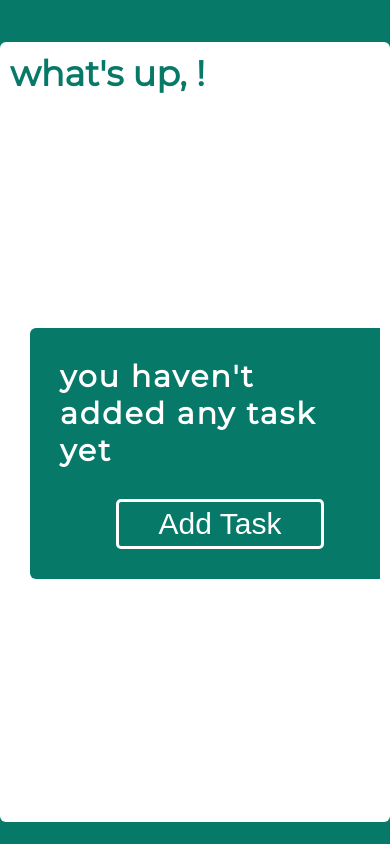
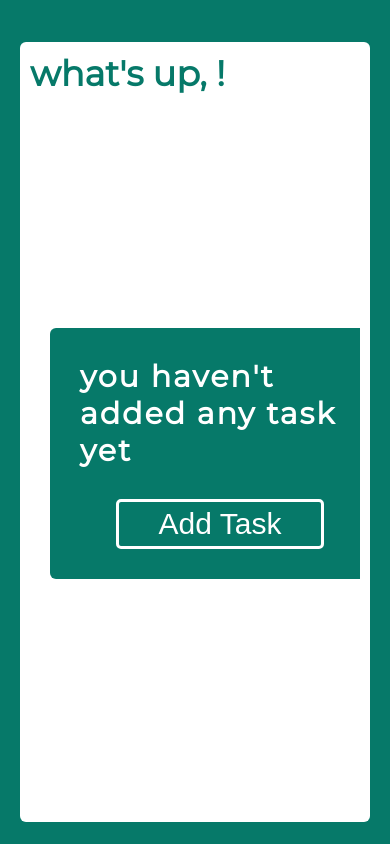
Before and after one commit to NidhiSharma63/react-TODO-app, a React (Create React App) app: page /mainpage in a window 390 px wide. Built offline with nearby package versions, Linux system fonts and the light colour scheme.

Commit message:
meadia query fixed for mobile devices

```diff
--- a/src/App.css
+++ b/src/App.css
@@ -8,7 +8,7 @@ body{
     height: 100vh;
     font-family: 'Montserrat', sans-serif;
     overflow-x: hidden;
-
+    padding: 0rem 2rem;
 }
 html{
     font-size: 62.5%;
@@ -83,34 +83,15 @@ textarea:focus{
 }
 .handleWidth{
   max-width: 1440px;
-  min-width: 121.6rem;
+  min-width: 57rem;
+  /* min-width: 121.6rem; */
 }
 
-@media screen and (max-width:1442px) {
+ @media screen and (max-width:660px) {
     .handleWidth{
-        max-width: 1380px
+        min-width: 33rem;
+    }
+    .task{
+        width: 100% !important;
     }
 }
-@media screen and (max-width:1440px) {
-    .handleWidth{
-        max-width: 1328px
-    }
-}
-@media screen and (max-width:1300px) {
-    .handleWidth{
-        max-width: 1170px;
-        min-width: 90.2px;
-    }
-}
-@media screen and (max-width:1270px) {
-    .handleWidth{
-        max-width: 1185px;
-    }
-}
-/* .calender{
-    position: absolute;
-    background: #067969 !important;
-}
-.white{
-    color: white;
-} */
--- a/src/App.js
+++ b/src/App.js
@@ -9,6 +9,7 @@ import { BrowserRouter as Router,Routes, Route, NavLink, Link } from 'react-rout
 
 // change the min width to max width
 const MainContainer = styled.div`
+
   position: relative;
   height: 90vh;
 `
--- a/src/components/MainPage.js
+++ b/src/components/MainPage.js
@@ -43,7 +43,7 @@ const TaskWrapper = styled.div`
   flex-direction: row;
   flex-wrap: wrap;
   align-items: center;
-  justify-content:flex-start;
+  justify-content: center;
   width: 100%;
   height:100%;
   overflow-y: scroll;
--- a/src/components/RenderTask.js
+++ b/src/components/RenderTask.js
@@ -50,7 +50,7 @@ function RenderTask() {
       {
         task.map((item,index)=>{
         return(
-          <Task key={index}>
+          <Task key={index} className="task">
             <Title className="title">
               <h1>{item.title}</h1>
               <div>
```
